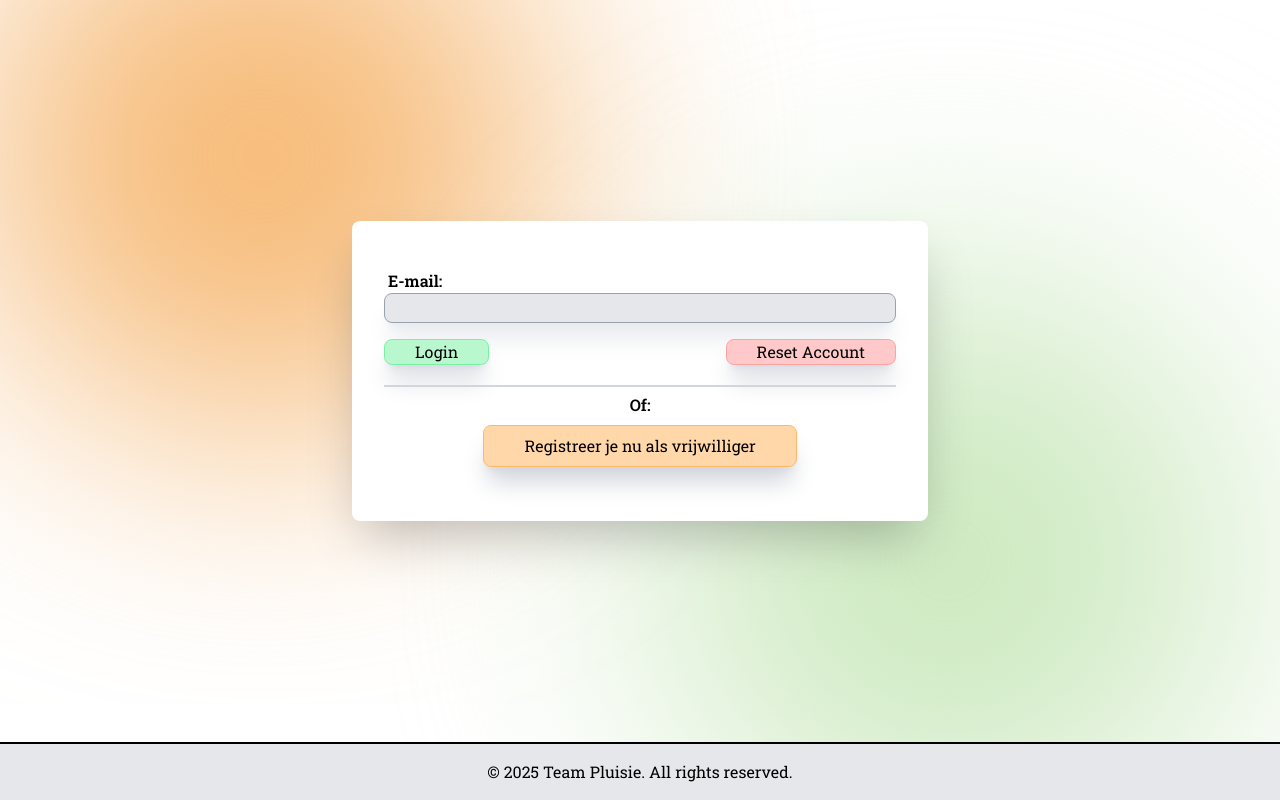
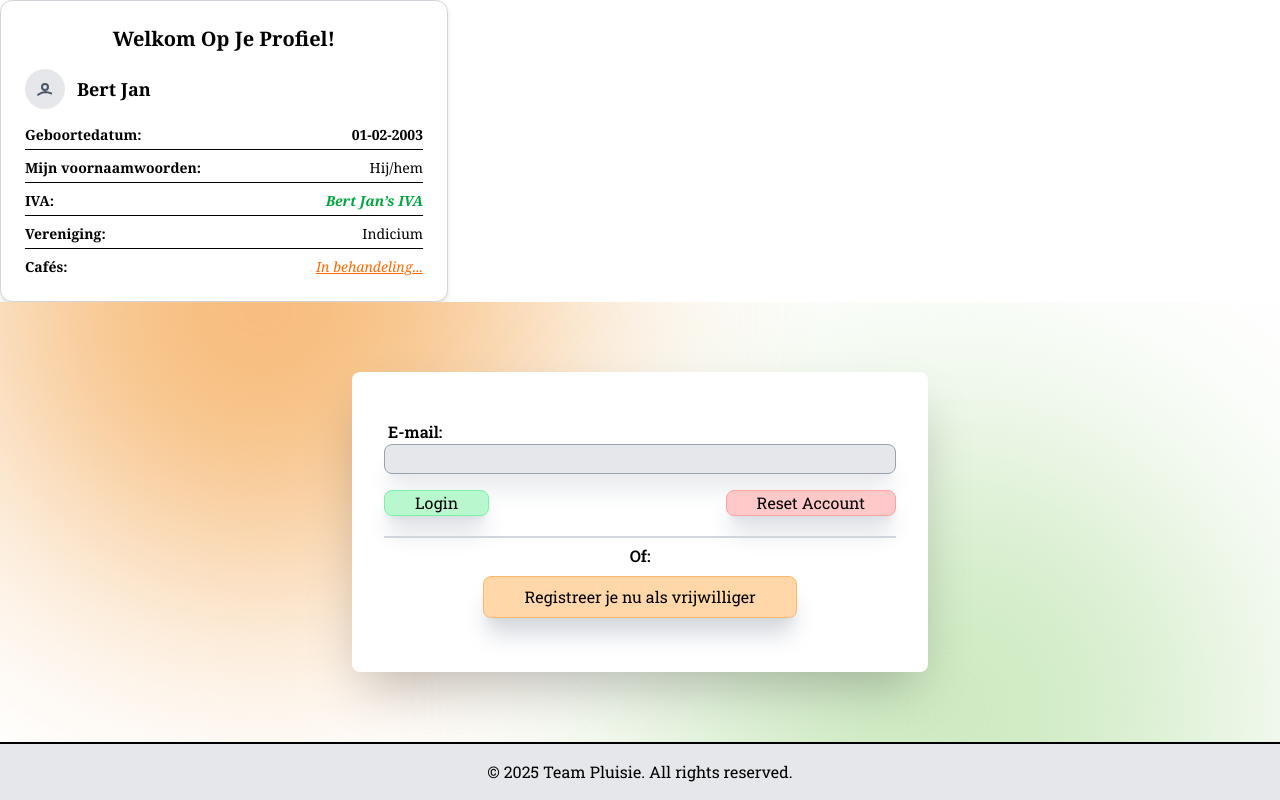
Before and after one commit to sempruijs/pluisie, a SvelteKit app in the folder frontend/: page / in a window 1280 px wide. Built offline with nearby package versions, Linux system fonts and the light colour scheme.

Commit message:
made the profile card base with help of AI

```diff
--- /dev/null
+++ b/frontend/src/lib/components/Profilepage.svelte
@@ -0,0 +1,44 @@
+<script>
+    export let name = "Bert Jan";
+    export let birthDate = "01-02-2003";
+    export let pronouns = "Hij/hem";
+    export let iva = "Bert Jan’s IVA";
+    export let vereniging = "Indicium";
+    export let cafesStatus = "In behandeling...";
+  </script>
+
+  <div class="bg-white rounded-xl shadow-md p-6 w-full max-w-md border border-gray-300 font-serif">
+    <div class="text-center text-xl font-bold mb-4">Welkom Op Je Profiel!</div>
+
+    <div class="flex items-center space-x-3 mb-4">
+      <div class="bg-gray-200 rounded-full w-10 h-10 flex items-center justify-center">
+        <svg xmlns="http://www.w3.org/2000/svg" class="h-6 w-6 text-gray-600" fill="none" viewBox="0 0 24 24" stroke="currentColor">
+          <path stroke-linecap="round" stroke-linejoin="round" stroke-width="2" d="M5.121 17.804A13.937 13.937 0 0112 15c2.21 0 4.283.535 6.121 1.484M15 10a3 3 0 11-6 0 3 3 0 016 0z" />
+        </svg>
+      </div>
+      <div class="text-lg font-semibold">{name}</div>
+    </div>
+
+    <div class="space-y-2 text-sm">
+      <div class="flex justify-between border-b pb-1">
+        <span class="font-semibold">Geboortedatum:</span>
+        <span class="font-bold">{birthDate}</span>
+      </div>
+      <div class="flex justify-between border-b pb-1">
+        <span class="font-semibold">Mijn voornaamwoorden:</span>
+        <span>{pronouns}</span>
+      </div>
+      <div class="flex justify-between border-b pb-1">
+        <span class="font-semibold">IVA:</span>
+        <span class="text-green-600 font-semibold italic">{iva}</span>
+      </div>
+      <div class="flex justify-between border-b pb-1">
+        <span class="font-semibold">Vereniging:</span>
+        <span class="font-medium">{vereniging}</span>
+      </div>
+      <div class="flex justify-between">
+        <span class="font-semibold">Cafés:</span>
+        <span class="text-orange-500 italic underline">{cafesStatus}</span>
+      </div>
+    </div>
+  </div>
--- a/frontend/src/routes/+layout.svelte
+++ b/frontend/src/routes/+layout.svelte
@@ -3,11 +3,13 @@
 	import Header from '$lib/components/Header.svelte';
 	import Sidebar from '$lib/components/Sidebar.svelte';
 	import Footer from '$lib/components/Footer.svelte';
+  import Profilepage from '$lib/components/Profilepage.svelte';
 
 	let { children } = $props();
 </script>
 
 <div class="min-h-screen flex flex-col">
+	<Profilepage />
 	{@render children()}
 
 	<Footer />
```
